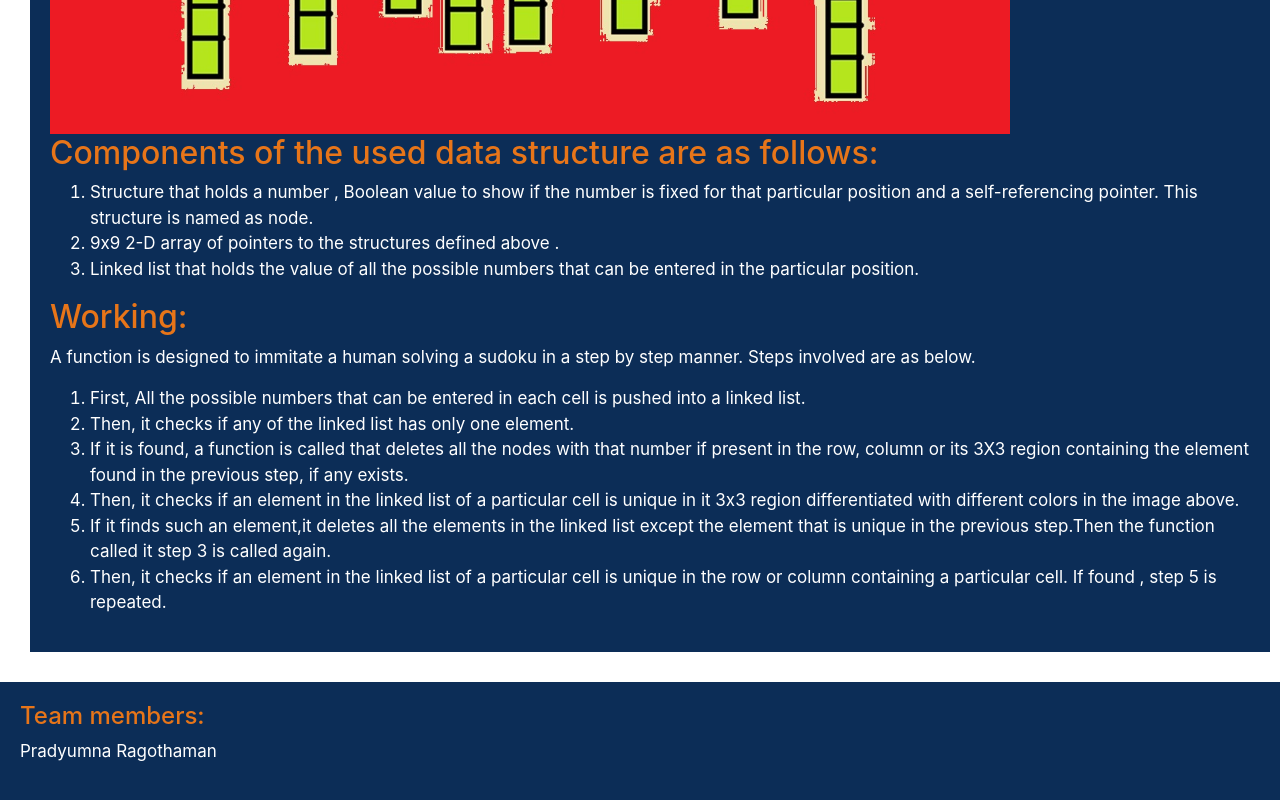
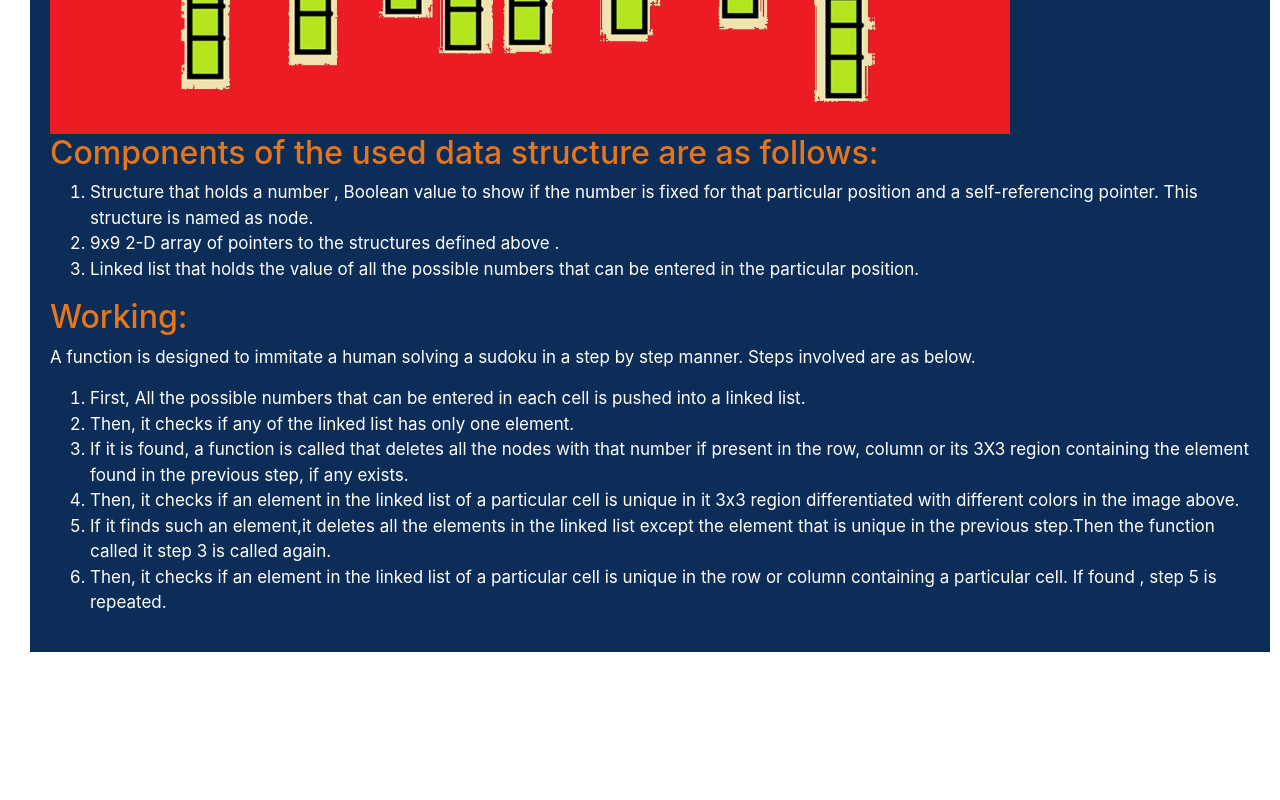
Before and after one commit to pradyumnarago/sudoku-solver, a plain HTML site: page index.html in a window 1280 px wide. Shown: the part 1438-2238 px from the top of the page. After the commit the page ends 2120 px from the top, so only its background shows below. Drawn offline with nearby package versions, Linux system fonts and the light colour scheme.

Commit message:
Corrections

```diff
--- a/index.html
+++ b/index.html
@@ -134,23 +134,6 @@
             </ol>
         </div>
     </div>
-    <div class="footer m-0 p-0 mt-0">
-        <div class="container-fluid bg-light">
-            <div class="row">
-                <div class="col-12 card1 m-0">
-                    <h4 class="heading1">
-                        Team members:
-                    </h4>
-                    <div class="w-100">
-                            <p class="text1">Pradyumna Ragothaman</p>
-                    </div>
-                </div>
 
-
-
-
-            </div>
-        </div>
-    </div>
 </body>
 </html>
```
